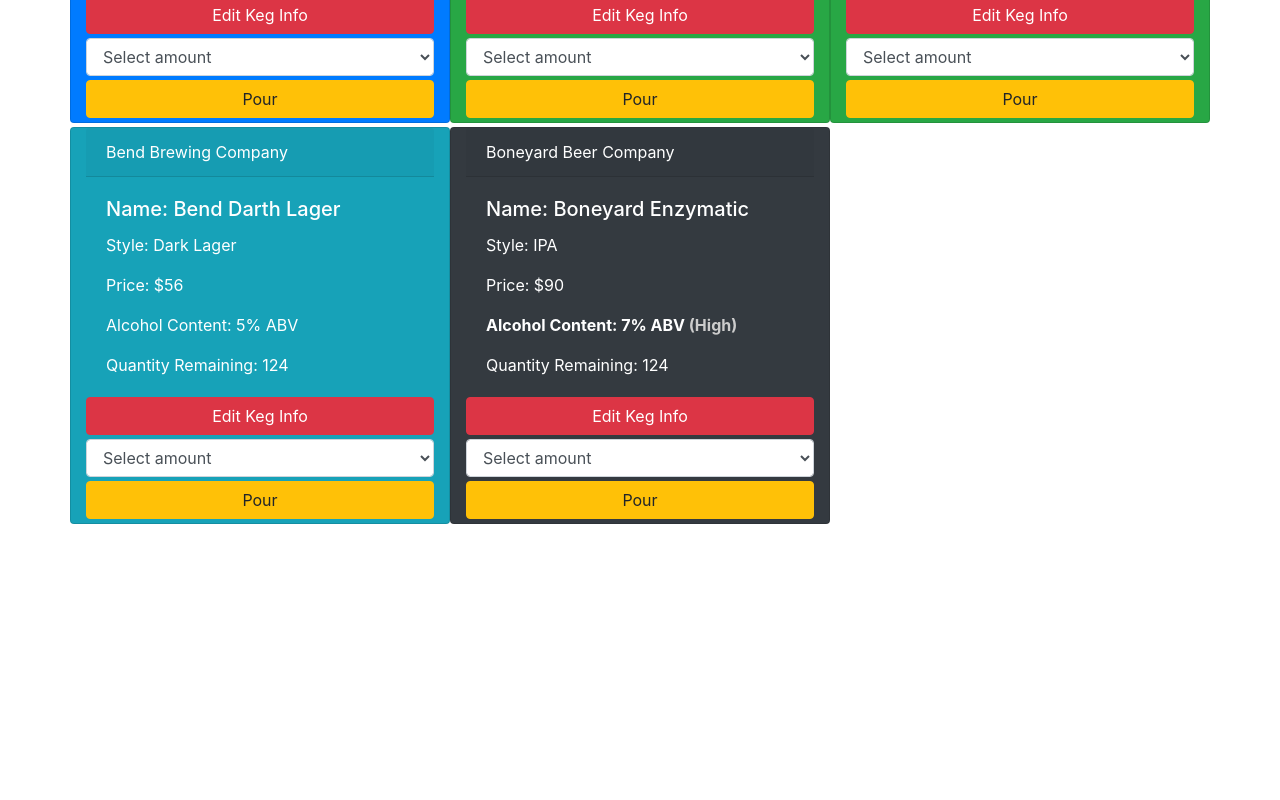
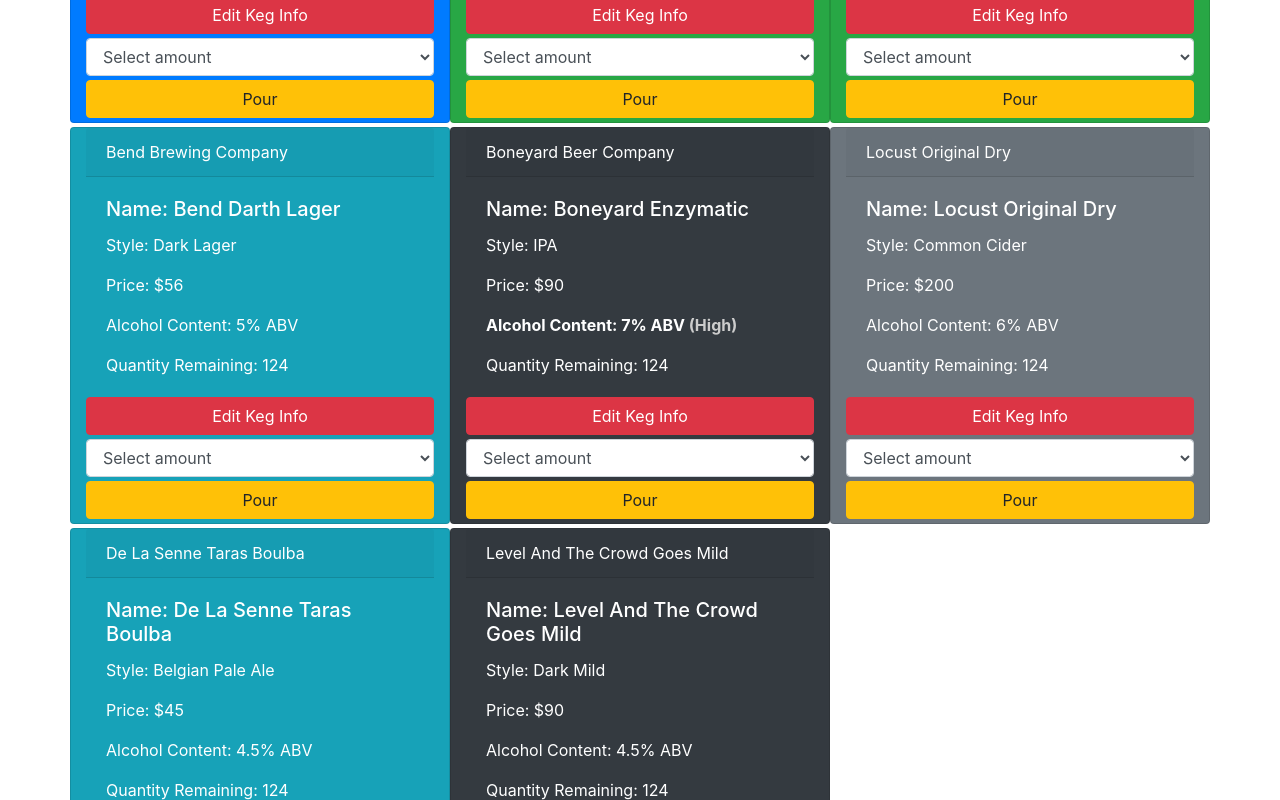
Before and after one commit to JohnSawiris/Tap-room, an Angular app: page / in a window 1280 px wide. Shown: the part 480-1280 px from the top of the page. Before the commit the page ends 1008 px from the top, so only its background shows below. Built offline with nearby package versions, Linux system fonts and the light colour scheme.

Commit message:
add more kegs to kegs array

```diff
--- a/src/app/app.component.ts
+++ b/src/app/app.component.ts
@@ -14,7 +14,9 @@
     new Keg('Baerlic Primeval', 'Baerlic', 'Brown Ale', 35, 6.8, 124),
     new Keg('Bend Darth Lager', 'Bend Brewing Company', 'Dark Lager', 56, 5.0, 124),
     new Keg('Boneyard Enzymatic', 'Boneyard Beer Company', 'IPA', 90, 7.0, 124),
-
+    new Keg('Locust Original Dry', 'Locust Original Dry', 'Common Cider', 200, ​ 6.0, 124),
+    new Keg('De La Senne Taras Boulba', 'De La Senne Taras Boulba', 'Belgian Pale Ale', 45, 4.5, 124),
+    new Keg('Level And The Crowd Goes Mild', 'Level And The Crowd Goes Mild', 'Dark Mild', 90, 4.5, 124)
   ];
 
   display: boolean = false;
```
Also changed, not shown: src/app/edit-keg/edit-keg.component.ts (+1 -7 lines).
